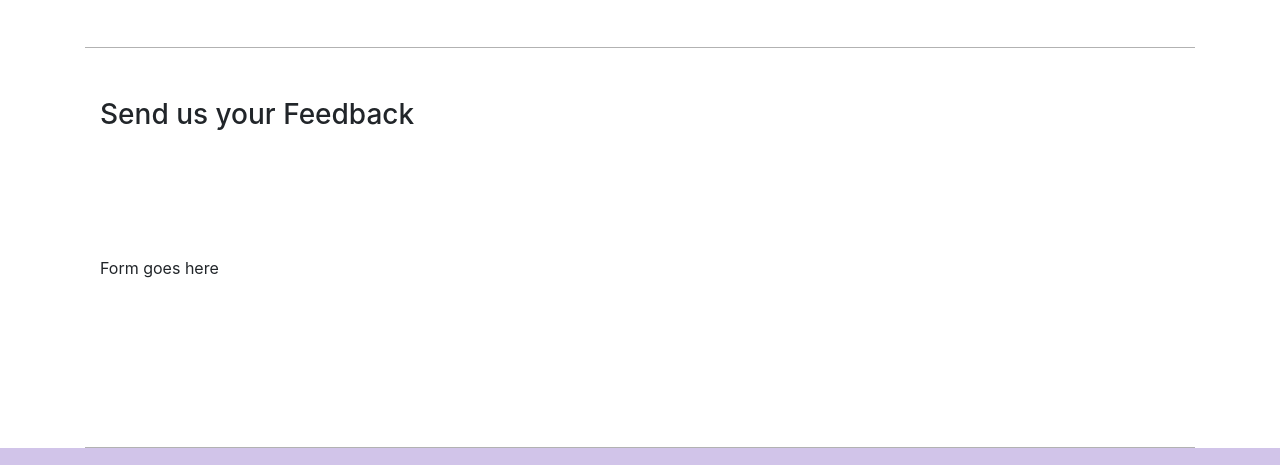
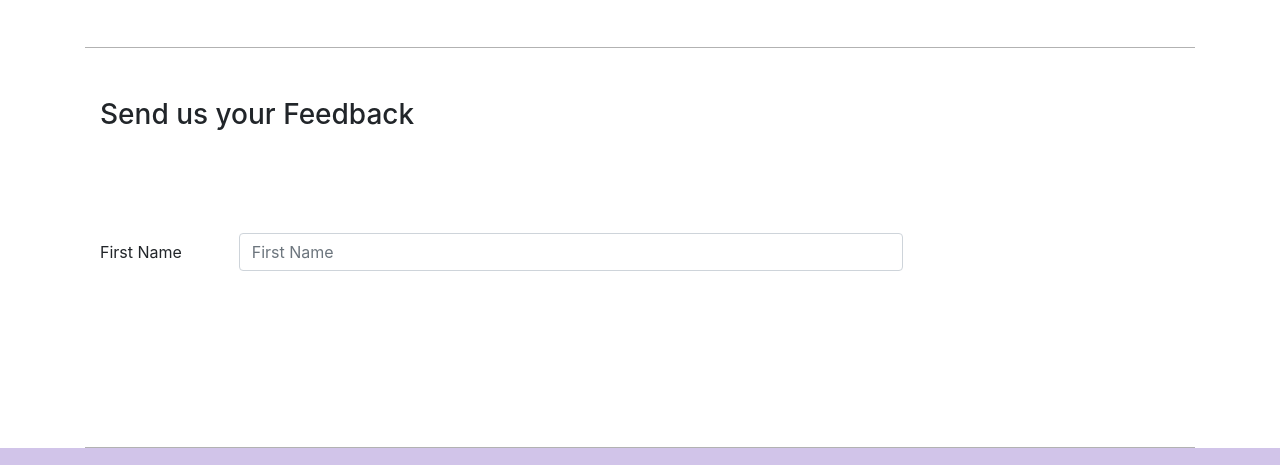
Before and after one commit to gukgurgel/fullstack-with-react-coursera, a website: page bootstrap4/examp3/contactus.html in a window 1280 px wide. Shown: the part 817-1282 px from the top of the page. Drawn offline with nearby package versions, Linux system fonts and the light colour scheme.

Commit message:
Add form first name
Signed-off-by: Gustavo Korzune Gurgel <gukgurgel@usp.br>

```diff
--- a/bootstrap4/examp3/contactus.html
+++ b/bootstrap4/examp3/contactus.html
@@ -92,7 +92,17 @@
               <h3>Send us your Feedback</h3>
            </div>
             <div class="col-12 col-md-9">
-                Form goes here
+	      <form action="">
+		<div class="form-group row">
+		  <label class="col-md-2 col-form-label" for="firstname">First Name</label>
+		  <div class="col-md-10">
+		    <input class="form-control" id="firstname" name="firstname" type="text" placeholder="First Name"/>
+		  </div>
+		</div>
+		<div class="form-group row">
+
+		</div>
+	      </form>
             </div>
              <div class="col-12 col-md">
             </div>
```
